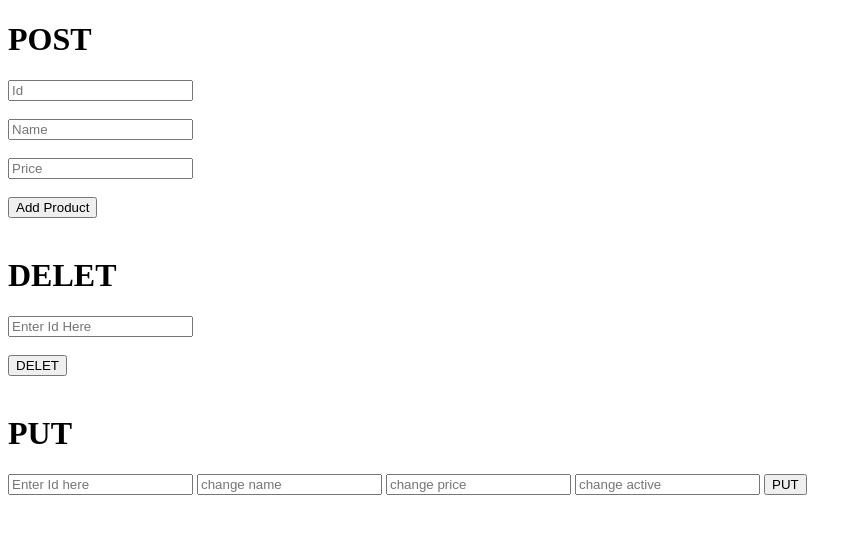
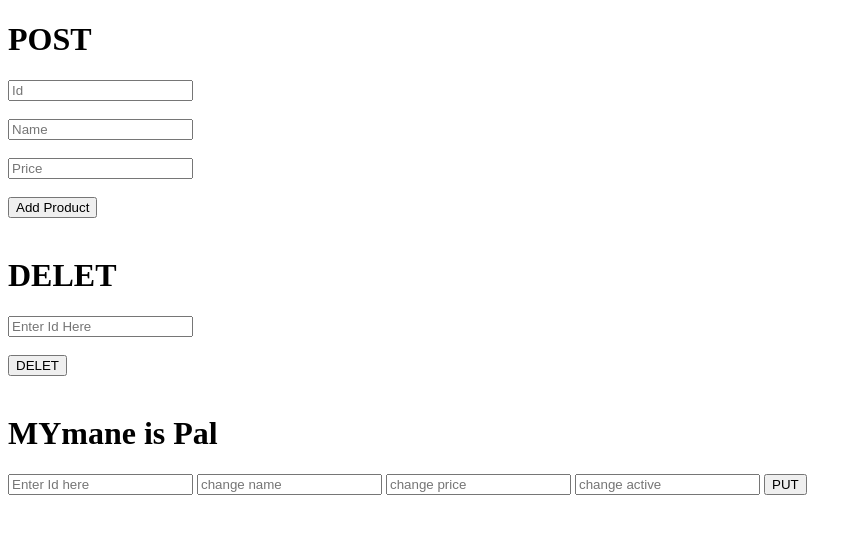
Before and after one commit to AvdheshPal/Assignments, a plain HTML site: page Road to backend II/index.html in a window 1280 px wide. Shown: the whole page, without its empty margins (0-862 px from the left). Drawn offline with Linux system fonts and the light colour scheme.

Commit message:
Update index.html

```diff
--- a/Road to backend II/index.html
+++ b/Road to backend II/index.html
@@ -21,7 +21,7 @@
         <button onclick="fundelet()">DELET</button><br><br>
     </div>
     <div id="put">
-        <h1>PUT</h1>
+        <h1>MYmane is Pal</h1>
         <input type="number" id="putid" placeholder="Enter Id here">
         <input type="text" id="putname" placeholder="change name">
         <input type="number" id="putprice" placeholder="change price">
```
